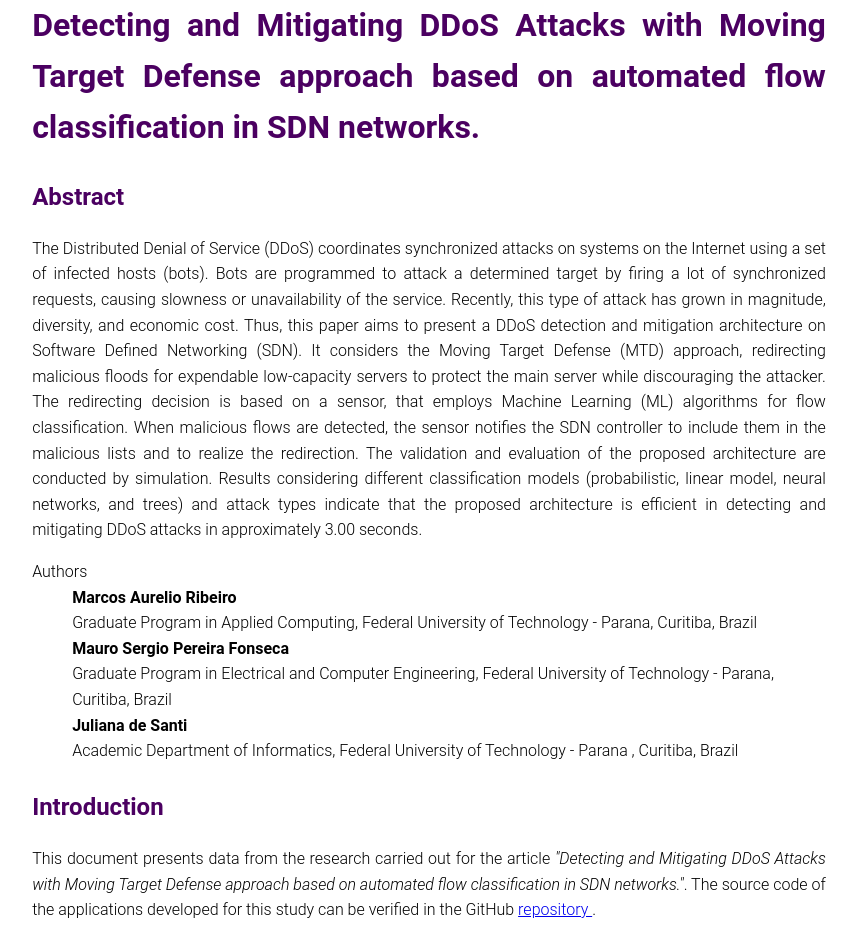
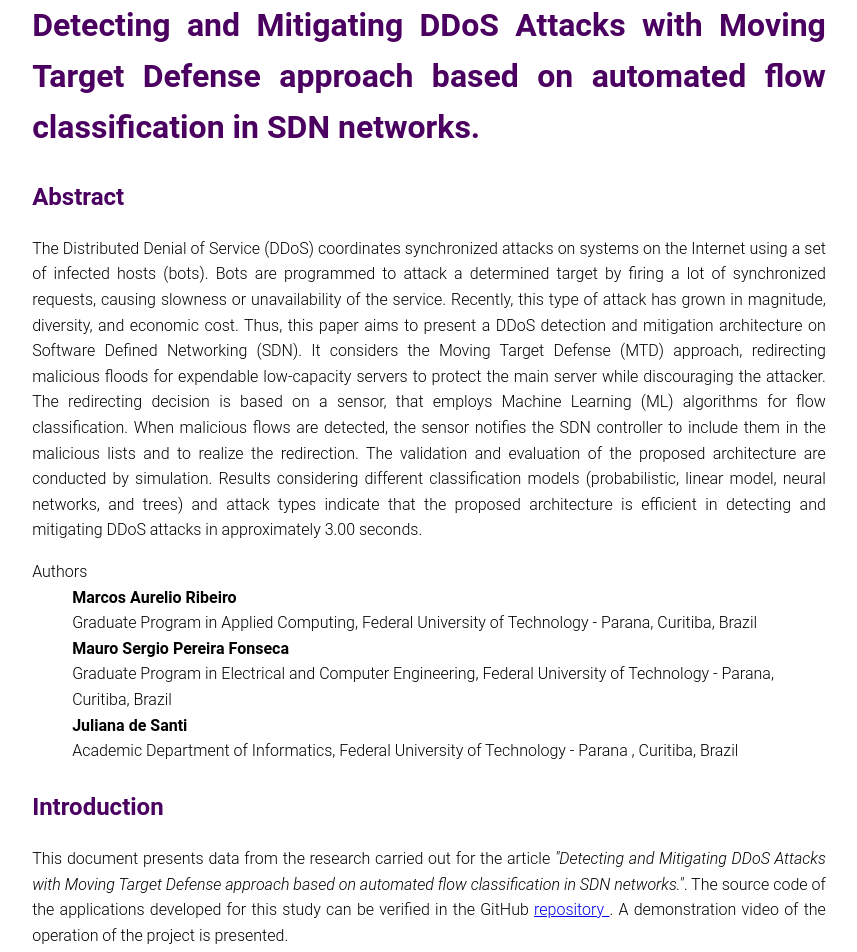
Before and after one commit to marcostiribeiro/MovingTargetDefenseProject, a plain HTML site: page index.html in a window 1280 px wide. Shown: the top 952 px of the page, without its empty margins (211-1068 px from the left). Drawn offline with Linux system fonts and the light colour scheme.

Commit message:
Insert text video.

```diff
--- a/index.html
+++ b/index.html
@@ -55,6 +55,7 @@
         This document presents data from the research carried out for the article <i>"Detecting and Mitigating DDoS Attacks
           with Moving Target Defense approach based on automated flow classification in SDN networks."</i>. The source code
 of the applications developed for this study can be verified in the GitHub <a href="https://github.com/marcostiribeiro/MovingTargetDefenseProject"> repository </a>.
+          A demonstration video of the operation of the project is presented.
       </p>
 
      <!-- init attack -->
```
